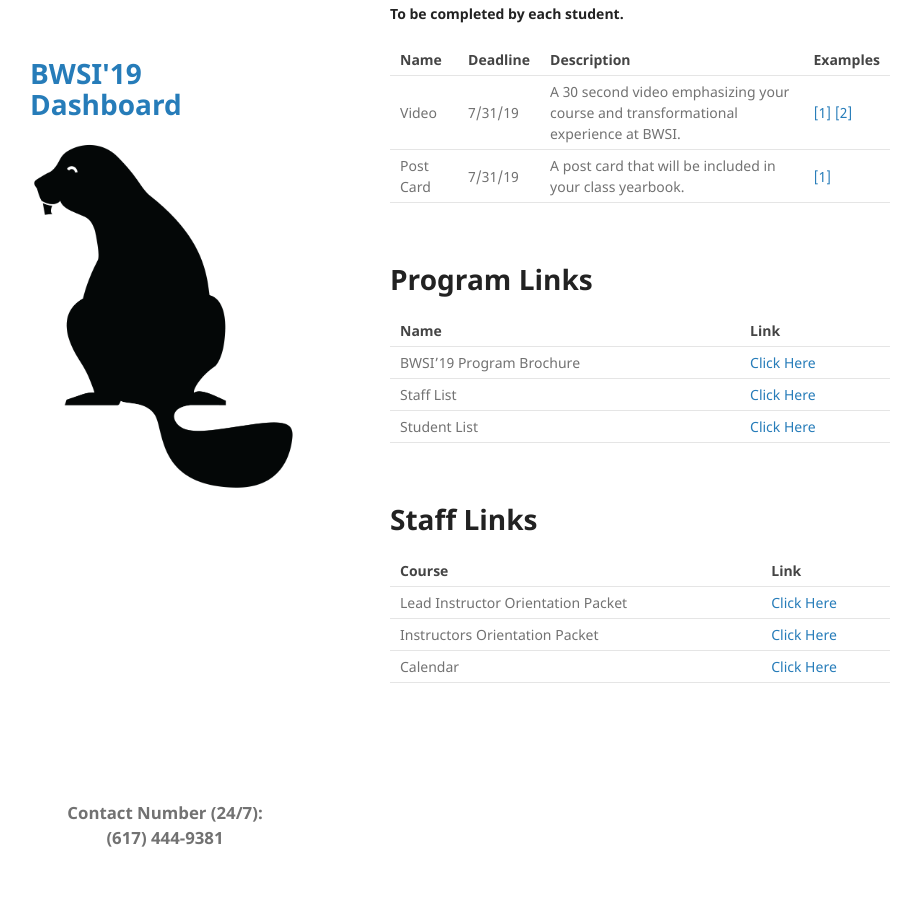
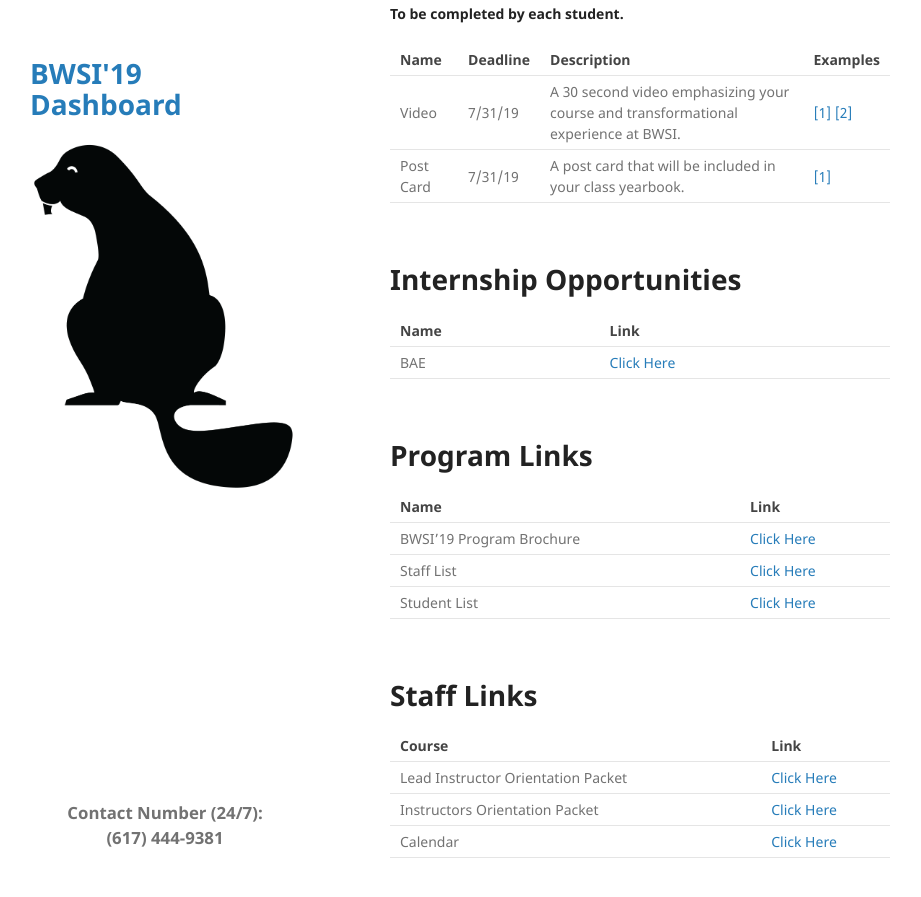
Before and after one commit to jggrimm/bwsi-dashboard, a Jekyll site: the page built from index.md, in a window 1280 px wide and 900 px high, scrolled down 944 px. Shown: the top 897 px of the window, without its empty margins (180-1101 px from the left). Built offline with Jekyll 4.4.1, drawn with Linux system fonts in a browser that asks for light colours; the repository's description, which GitHub fills in, is left out.

Commit message:
added BAE

```diff
--- a/index.md
+++ b/index.md
@@ -42,6 +42,14 @@ __To be completed by each student.__
 
 <br/>
 
+# Internship Opportunities
+
+| Name | Link |
+| ---- | ---- |
+| BAE  | [Click Here](https://jobs.baesystems.com/global/en/job/52546BR/Engineering-Intern-High-School-Graduates-Class-of-2020) |
+
+<br/>
+
 # Program Links
 
 | Name | Link |
```
